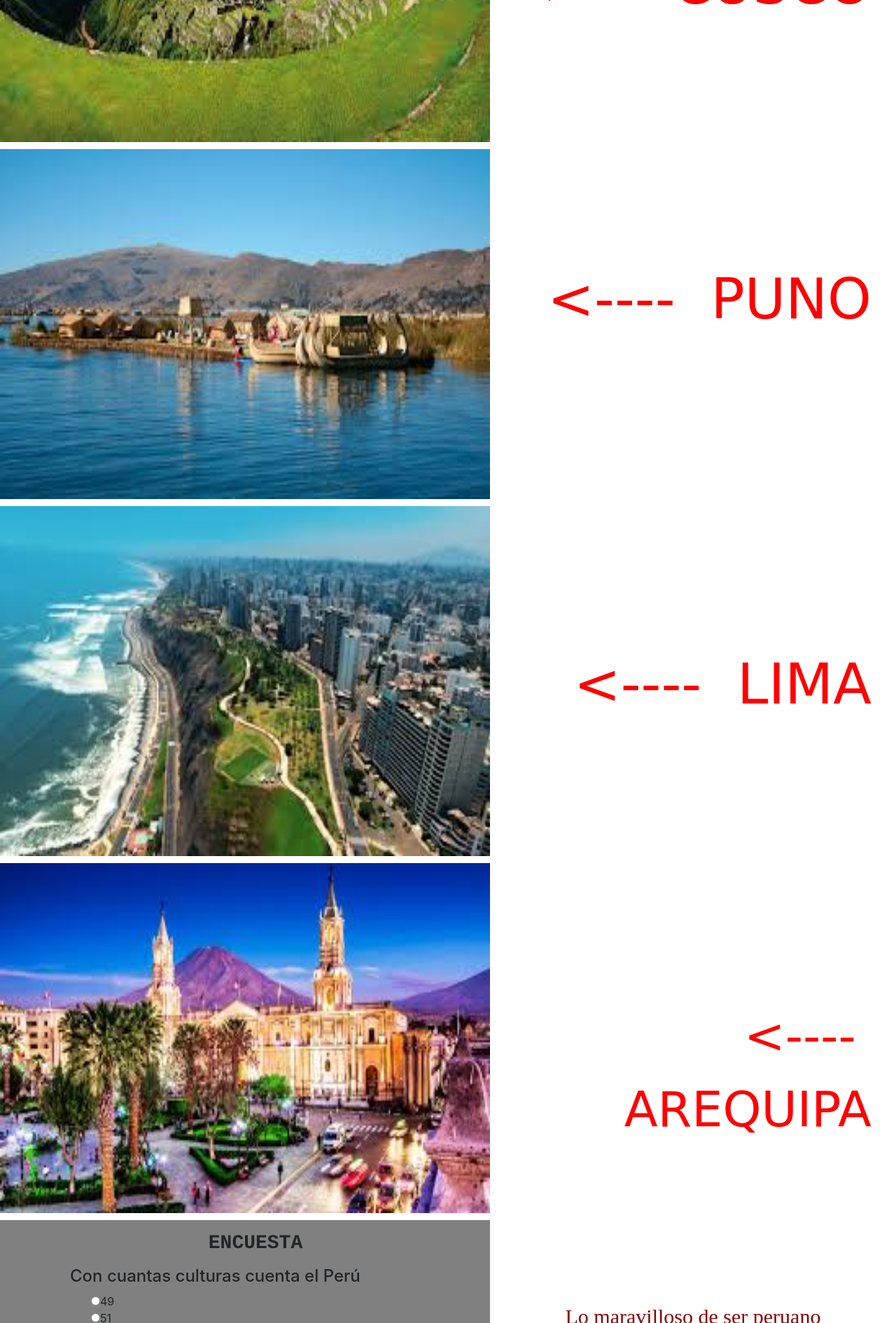
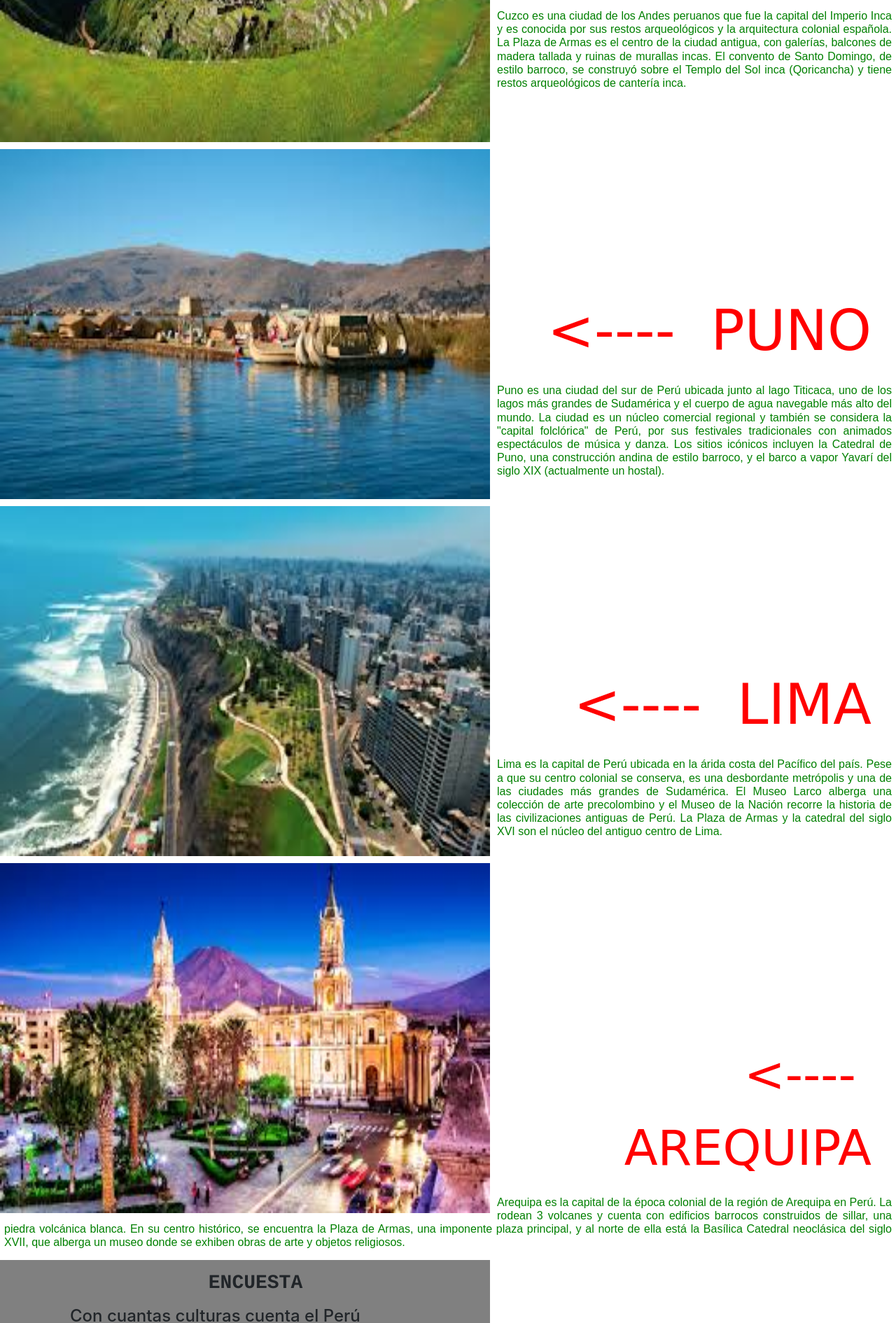
Before and after one commit to Thezero27/miguelfabian, a plain HTML site: page index.html in a window 1280 px wide. Shown: the part 813-2703 px from the top of the page at 70% size. Drawn offline with nearby package versions, Linux system fonts and the light colour scheme.

Commit message:
Add files via upload

```diff
--- a/index.html
+++ b/index.html
@@ -111,7 +111,7 @@
         	padding: 5px;
         	font-family: cursive;
         	font-size: 80px;
-        	margin: 220px 30px 10px 20px;
+        	margin: 180px 30px 10px 20px;
         	color: red;
 
         }
@@ -120,7 +120,7 @@
         	padding: 5px;
         	font-family: cursive;
         	font-size: 80px;
-        	margin: 320px 30px 10px 20px;
+        	margin: 280px 30px 10px 20px;
         	color: red;
         }
         .timg3{
@@ -128,7 +128,7 @@
         	padding: 5px;
         	font-family: cursive;
         	font-size: 80px;
-        	margin: 420px 30px 10px 20px;
+        	margin: 260px 30px 10px 20px;
         	color: red;
         }
         .timg4{
@@ -136,7 +136,7 @@
         	padding: 5px;
         	font-family: cursive;
         	font-size: 70px;
-        	margin: 380px 30px 10px 20px;
+        	margin: 280px 30px 10px 20px;
         	color: red;
         }
         .encuesta{
@@ -170,13 +170,37 @@
         .letra{
         	text-align: center;
         	font-size: 30px;
-        	margin: 220px 10px 10px 10px;
+        	margin: 130px 10px 10px 10px;
         	font-family: algerian;
         	color: darkred;
         }
         .letra1{
         	border-color: red;
 
+        }
+        .texto7{
+        	font-family: arial;
+        	color: green;
+        	text-align: justify;
+        	margin: 6px;
+        }
+        .texto8{
+        	font-family: arial;
+        	color: green;
+        	text-align: justify;
+        	margin: 6px;
+        }
+        .texto9{
+        	font-family: arial;
+        	color: green;
+        	text-align: justify;
+        	margin: 6px;
+        }
+        .texto10{
+        	font-family: arial;
+        	color: green;
+        	text-align: justify;
+        	margin: 6px;
         }
 
 	</style>
@@ -219,7 +243,7 @@
 	<iframe class="mapa" src="https://www.google.com/maps/embed?pb=!1m18!1m12!1m3!1d2701.564671057494!2d8.57236151470851!3d47.38141441150123!2m3!1f0!2f0!3f0!3m2!1i1024!2i768!4f13.1!3m3!1m2!1s0x47900a081a3f7131%3A0x616dac8153f4ea34!2sF%C3%A9d%C3%A9ration%20Internationale%20de%20Football%20Association!5e0!3m2!1ses-419!2spe!4v1596409906297!5m2!1ses-419!2spe" width="300" height="200" frameborder="0" style="border:0;" allowfullscreen="" aria-hidden="false" tabindex="0"></iframe-->
 	<header class="header20">
 		<nav><h3><b><p class="menu">
-			<a href="https://www.google.com">HOME</a>&nbsp;
+			<a href="https://miguel29-cyber.github.io/miguelfabian/">HOME</a>&nbsp;
 			<a href="https://rpp.pe/">NOTICIAS</a>&nbsp;
 			<a href="https://fabians2003.blogspot.com/">BLOG</a>
 		</p></b></h3></nav>
@@ -245,21 +269,25 @@
      			<img src="peru3.jfif">
      	</section>
      	<p class="timg1"><----&nbsp; CUSCO</p>
+     	<h6 class="texto7">Cuzco es una ciudad de los Andes peruanos que fue la capital del Imperio Inca y es conocida por sus restos arqueológicos y la arquitectura colonial española. La Plaza de Armas es el centro de la ciudad antigua, con galerías, balcones de madera tallada y ruinas de murallas incas. El convento de Santo Domingo, de estilo barroco, se construyó sobre el Templo del Sol inca (Qoricancha) y tiene restos arqueológicos de cantería inca.</h6>
      	<!--2-->
         <section id="contenido">
      			<img src="peru4.jfif">
      	</section>
      	<p class="timg2"><----&nbsp; PUNO</p>
+     	<h6 class="texto8">Puno es una ciudad del sur de Perú ubicada junto al lago Titicaca, uno de los lagos más grandes de Sudamérica y el cuerpo de agua navegable más alto del mundo. La ciudad es un núcleo comercial regional y también se considera la "capital folclórica" de Perú, por sus festivales tradicionales con animados espectáculos de música y danza. Los sitios icónicos incluyen la Catedral de Puno, una construcción andina de estilo barroco, y el barco a vapor Yavarí del siglo XIX (actualmente un hostal).</h6>
         <!--3-->
         <section id="contenido">
      			<img src="peru5.jfif">
      	</section>
      	<p class="timg3"><----&nbsp; LIMA</p>
+     	<h6 class="texto9">Lima es la capital de Perú ubicada en la árida costa del Pacífico del país. Pese a que su centro colonial se conserva, es una desbordante metrópolis y una de las ciudades más grandes de Sudamérica. El Museo Larco alberga una colección de arte precolombino y el Museo de la Nación recorre la historia de las civilizaciones antiguas de Perú. La Plaza de Armas y la catedral del siglo XVI son el núcleo del antiguo centro de Lima.</h6>
         <!--4-->
         <section id="contenido">
      			<img src="peru6.jfif">
      	</section>
      	<p class="timg4"><----&nbsp; AREQUIPA</p>
+     	<h6 class="texto10">Arequipa es la capital de la época colonial de la región de Arequipa en Perú. La rodean 3 volcanes y cuenta con edificios barrocos construidos de sillar, una piedra volcánica blanca. En su centro histórico, se encuentra la Plaza de Armas, una imponente plaza principal, y al norte de ella está la Basílica Catedral neoclásica del siglo XVII, que alberga un museo donde se exhiben obras de arte y objetos religiosos.</h6>
     </div>
 
     <section id="contenido7">
@@ -277,10 +305,10 @@
         <div class="div12">
         	<h4>Cuales de ellas <b>si</b> pertenecen a Perú</h4>
         	<div class="remove1">
-    	        <input type="checkbox" name="curso" value="java">Java <br>
-		        <input type="checkbox" name="curso" value="net">Net <br>
-		        <input type="checkbox" name="curso" value="oracle">Oracle <br>
-		        <input type="checkbox" name="curso" value="php">Php <br>
+    	        <input type="checkbox" name="curso" value="java">Chimu <br>
+		        <input type="checkbox" name="curso" value="net">Mochica <br>
+		        <input type="checkbox" name="curso" value="oracle">Tiahuanaco <br>
+		        <input type="checkbox" name="curso" value="php">Teotihuacana <br>
 		    </div>
         </div>
         <div class="boton1">
```
